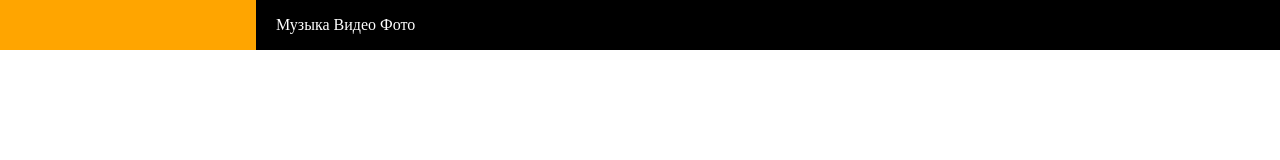
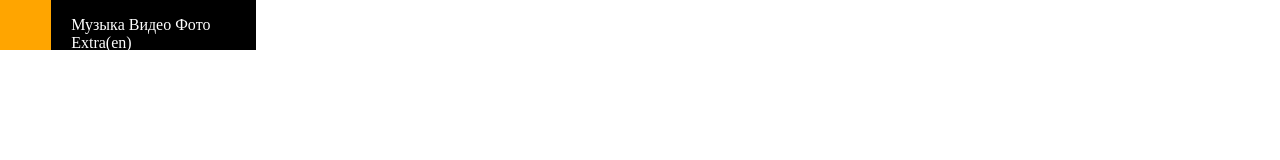
Before and after one commit to ALEKSANDR24101974/github-for-beginers, a plain HTML site: page index.html in a window 1280 px wide. Drawn offline with Linux system fonts and the light colour scheme.

Commit message:
picture icon

```diff
--- a/index.html
+++ b/index.html
@@ -11,9 +11,11 @@
 <body>
   <header>
       <div class="headerBlock">
-          <div class="leftminBlock"></div>
+          <div class="leftminBlock">
+              <img href=""
+          </div>
           <div class="rightbigBlock">
-              <p class=textBlock>Музыка Видео Фото</p>
+              <p class=textBlock>Музыка Видео Фото Extra(en)</p>
           </div>
       </div>
   </header>
```
